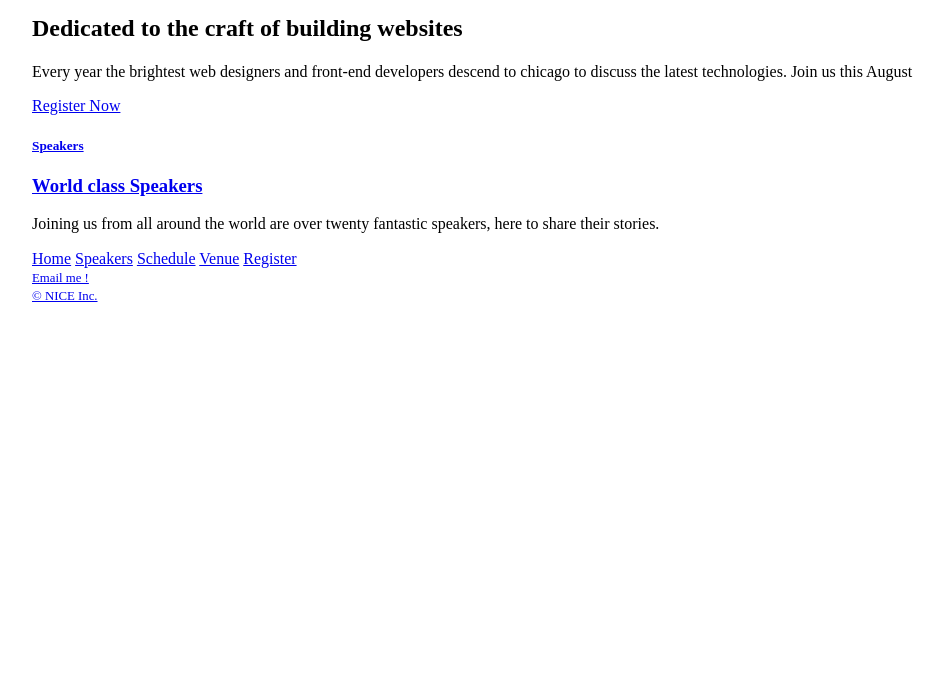
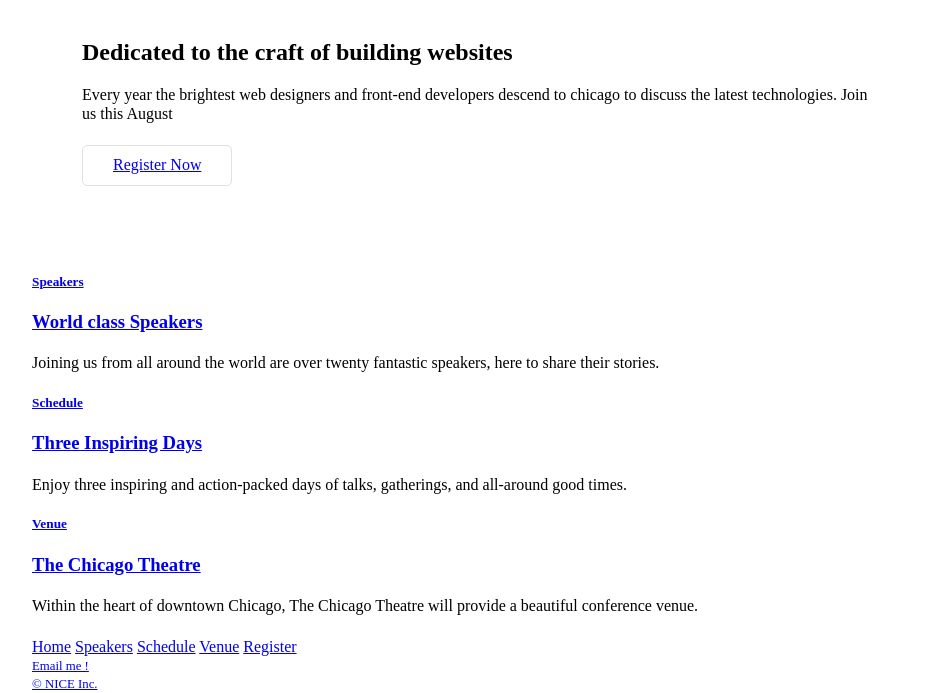
Before and after one commit to Heisenberg256/WebScratch, a plain HTML site: page index.htm in a window 1280 px wide. Shown: the part 204-897 px from the top of the page, without its empty margins (158-1101 px from the left). Before the commit the page ends 800 px from the top, so only its background shows below. Drawn offline with Linux system fonts and the light colour scheme.

Commit message:
lesson 4

```diff
--- a/assets/stylesheets/main.css
+++ b/assets/stylesheets/main.css
@@ -351,6 +351,9 @@
 /*###############################################################################################################################################################  */
 /*  Reset CSS ends here*/
 
+/*###############################################################################################################################################################  */
+/*  GRID */
+/*###############################################################################################################################################################*/
 *,
 *::before,
 *::after {
@@ -365,6 +368,37 @@
   padding-right: 30px;
   width: 960px;
 }
+
+/* ############################################################################################################################################################### */
+/* Typography */
+/* /*############################################################################################################################################################### */
+
+h1, h3, h4, h5, p {
+  margin-bottom: 22px
+}
+
+/* ############################################################################################################################################################### */
+/* Buttons */
+/* /*############################################################################################################################################################### */
+
+.btn {
+  border-radius: 5px;
+  display: inline-block;
+  margin: 0;
+}
+.btn-alt {
+  border: 1px solid #dfe2e5;
+  padding: 10px 30px;
+}
+
+/* ############################################################################################################################################################### */
+/* Home */
+/* /*############################################################################################################################################################### */
+
+.hero
+{
+  padding: 22px 80px 66px 80px;
+}
 /* p {
     color: orange;
     font-size: 16px;
--- a/index.htm
+++ b/index.htm
@@ -19,10 +19,10 @@
                     <a href="register.html">Register</a>
             </nav>
         </header>
-        <section class="container">
+        <section class="hero container">
             <h2>Dedicated to the craft of building websites</h2>
             <p>Every year the brightest web designers and front-end developers descend to chicago to discuss the latest technologies. Join us this August</p>
-            <a href="register.html">Register Now</a>
+            <a class="btn btn-alt" href="register.html">Register Now</a>
         </section>
         <section class="container">
                 <a href="speakers.html">
@@ -32,6 +32,20 @@
                 <p>
                     Joining us from all around the world are over twenty fantastic speakers, here to share their stories.
                 </p>
+        </section>
+        <section class="container">
+            <a href="schedule.html">
+              <h5>Schedule</h5>
+              <h3>Three Inspiring Days</h3>
+            </a>
+            <p>Enjoy three inspiring and action-packed days of talks, gatherings, and all-around good times.</p>
+        </section>
+        <section class="container">
+        <a href="venue.html">
+            <h5>Venue</h5>
+            <h3>The Chicago Theatre</h3>
+        </a>
+        <p>Within the heart of downtown Chicago, The Chicago Theatre will provide a beautiful conference venue.</p>
         </section>
         <footer class="container">
             <nav>
```
